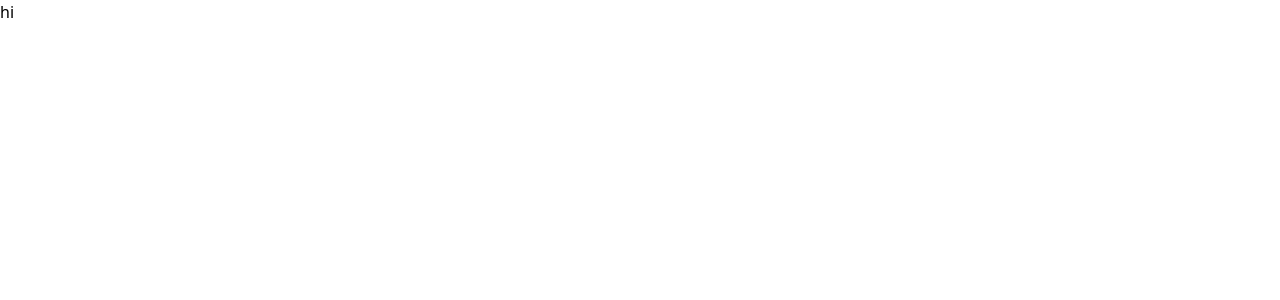
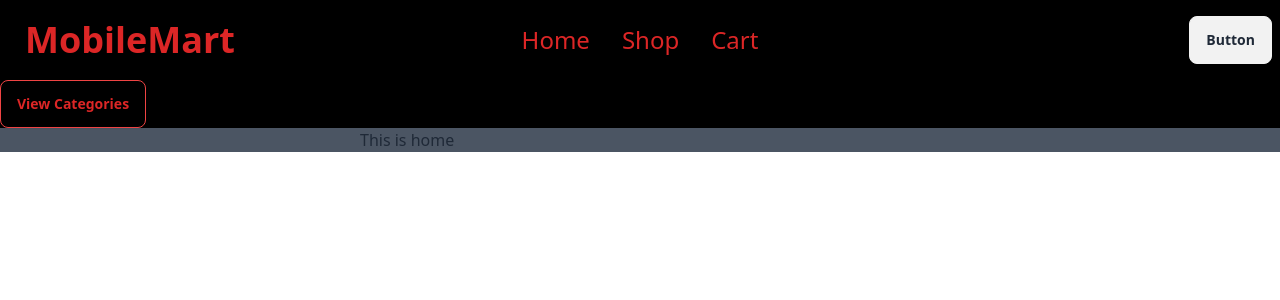
Before and after one commit to huzaifa1230/mobileMart, a React (Create React App) app: page / in a window 1280 px wide. Shown: the top 300 px of the page. Built offline with nearby package versions, Linux system fonts and the light colour scheme.

Commit message:
Navbar working

```diff
--- a/package.json
+++ b/package.json
@@ -6,8 +6,10 @@
     "@testing-library/jest-dom": "^5.17.0",
     "@testing-library/react": "^13.4.0",
     "@testing-library/user-event": "^13.5.0",
+    "flowbite": "^2.3.0",
     "react": "^18.3.1",
     "react-dom": "^18.3.1",
+    "react-router-dom": "^6.23.1",
     "react-scripts": "5.0.1",
     "web-vitals": "^2.1.4"
   },
@@ -36,6 +38,7 @@
     ]
   },
   "devDependencies": {
+    "daisyui": "^4.11.1",
     "tailwindcss": "^3.4.3"
   }
 }
--- a/src/App.js
+++ b/src/App.js
@@ -1,5 +1,23 @@
+import Home from "./Components/Home";
+import Navbar from "./Components/Navbar";
+import { BrowserRouter, Route, Routes } from "react-router-dom";
+import Sidebar from "../src/Components/Sidebar";
+
 function App() {
-  return <p className="">hi</p>;
+  return (
+    <>
+      <Navbar />
+      <Sidebar />
+      <div>
+        <BrowserRouter>
+          <Routes>
+            <Route path="/" element={<Home />} />
+          </Routes>
+        </BrowserRouter>
+      </div>
+      {/* <Footer /> */}
+    </>
+  );
 }
 
 export default App;
--- /dev/null
+++ b/src/Components/Home.jsx
@@ -0,0 +1,7 @@
+import React from "react";
+
+function Home() {
+  return <div className="pl-[360px] bg-gray-600 ">This is home</div>;
+}
+
+export default Home;
--- /dev/null
+++ b/src/Components/Navbar.jsx
@@ -0,0 +1,61 @@
+import React from "react";
+
+function Navbar() {
+  return (
+    <div className="navbar bg-black text-red-600">
+      <div className="navbar-start">
+        <div className="dropdown">
+          <div tabIndex={0} role="button" className="btn btn-ghost lg:hidden">
+            <svg
+              xmlns="http://www.w3.org/2000/svg"
+              className="h-5 w-5"
+              fill="none"
+              viewBox="0 0 24 24"
+              stroke="currentColor"
+            >
+              <path
+                strokeLinecap="round"
+                strokeLinejoin="round"
+                strokeWidth="2"
+                d="M4 6h16M4 12h8m-8 6h16"
+              />
+            </svg>
+          </div>
+          <ul
+            tabIndex={0}
+            className="menu menu-sm dropdown-content bg-black text-red-600 mt-3 z-[1] p-2 shadow  rounded-box w-52"
+          >
+            <li>
+              <a>Home</a>
+            </li>
+            <li>
+              <a>Shop</a>
+            </li>
+            <li>
+              <a>Cart</a>
+            </li>
+          </ul>
+        </div>
+        <a className="btn btn-ghost text-4xl">MobileMart</a>
+      </div>
+      <div className="navbar-center hidden lg:flex">
+        <ul className="menu menu-horizontal px-1 text-2xl">
+          <li>
+            <a className="">Home</a>
+          </li>
+          <li>
+            <summary>Shop</summary>
+          </li>
+          <li>
+            <a>Cart</a>
+          </li>
+        </ul>
+      </div>
+      <div className="navbar-end">
+        <a className="btn">Button</a>
+      </div>
+    </div>
+  );
+}
+
+export default Navbar;
--- /dev/null
+++ b/src/Components/Sidebar.jsx
@@ -0,0 +1,49 @@
+import React from "react";
+
+function Sidebar() {
+  return (
+    <div className="drawer ">
+      <input id="my-drawer" type="checkbox" className="drawer-toggle" />
+      <div className="drawer-content bg-black text-red-600">
+        {/* Page content here */}
+        <label
+          htmlFor="my-drawer"
+          className="btn bg-black text-red-600 border-red-500 drawer-button hover:bg-red-900 hover:text-black"
+        >
+          View Categories
+        </label>
+      </div>
+      <div className="drawer-side pt-[128px]">
+        <label
+          htmlFor="my-drawer"
+          aria-label="close sidebar"
+          className="drawer-overlay "
+        ></label>
+        <ul className="menu p-4 w-80 min-h-full bg-black text-red-600 text-base-content ">
+          <h1 className="text-white text-2xl pt-12 pb-3">Categories</h1>
+
+          <li>
+            <a>Samsung</a>
+          </li>
+          <li>
+            <a>Iphone</a>
+          </li>
+          <li>
+            <a>Matrola</a>
+          </li>
+          <li>
+            <a>Tecno</a>
+          </li>
+          <li>
+            <a>Infinix</a>
+          </li>
+          <li>
+            <a>Google</a>
+          </li>
+        </ul>
+      </div>
+    </div>
+  );
+}
+
+export default Sidebar;
--- a/tailwind.config.js
+++ b/tailwind.config.js
@@ -4,5 +4,5 @@ module.exports = {
   theme: {
     extend: {},
   },
-  plugins: [],
+  plugins: [require("daisyui")],
 };
```
Also changed, not shown: 1 other file (tests, documents, lock files or other folders).
